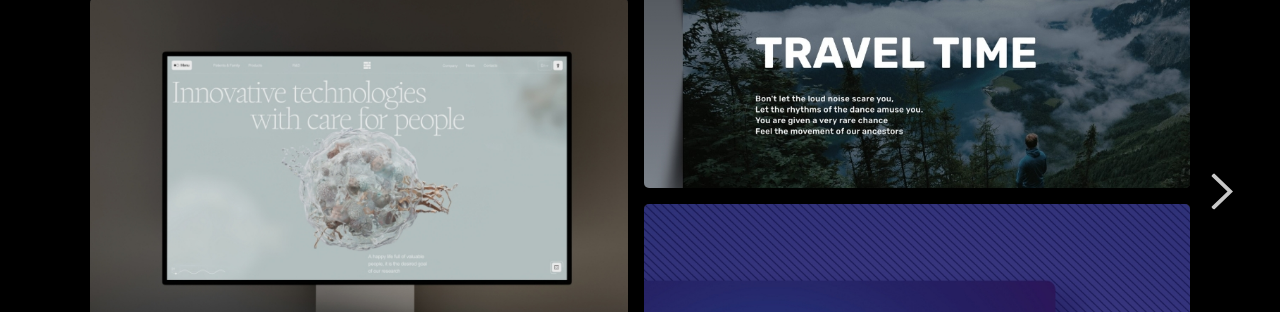
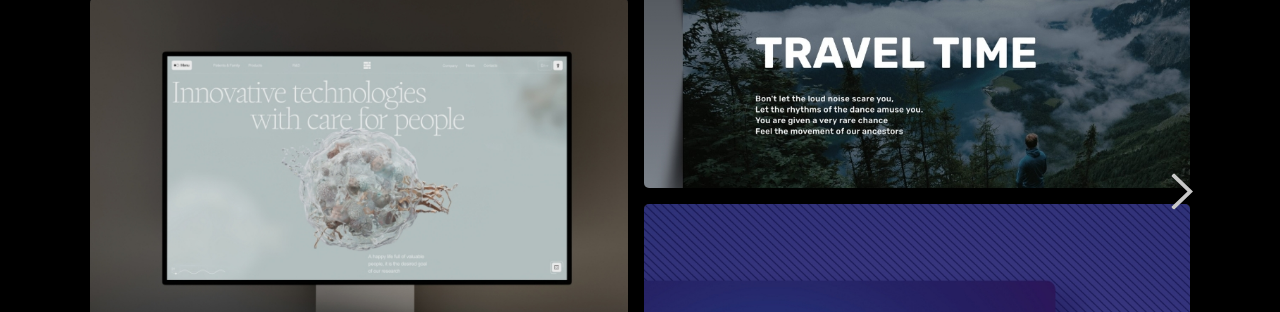
Before and after one commit to Hamza-Noah/Islam-Project, a React (Vite) app: page / in a window 1280 px wide. Shown: the part 2520-2832 px from the top of the page. Built offline with nearby package versions, Linux system fonts and the light colour scheme.

Commit message:
added a fix to the arrow in laptop screen sizes

```diff
--- a/src/components/Projects/Projects.module.css
+++ b/src/components/Projects/Projects.module.css
@@ -197,23 +197,47 @@
   background: unset;
   border: solid 2px transparent;
   outline: none;
-  height: 140px;
-  width: 140px;
   display: flex;
   justify-content: center;
   align-items: center;
   border-radius: 50%;
-  /* background-image: linear-gradient(#fc0441 50% 62% to  #fc0441 50% 52%); */
 
-  &.white{
+  @media (min-width: 575px) and (max-width: 991px) {
+    height: 80px;
+    width: 80px;
+  }
+  @media (min-width: 992px) and (max-width: 1199px) {
+    height: 110px;
+    width: 110px;
+  }
+  @media (min-width: 1200px) and (max-width: 1499px) {
+    height: 100px;
+    width: 100px;
+  }
+
+  @media (min-width: 1500px)  {
+    height: 120px;
+    width: 120px;
+  }
+
+  &.white {
     background-color: transparent;
     border: solid 2px #396c54;
-
   }
 
-  &.purple{
-  background-color: rgba(252, 4, 65, 0.35);
+  &.purple {
+    background-color: rgba(252, 4, 65, 0.35);
+  }
 
+  &.purple:hover {
+    background-color: transparent;
+    border: solid 2px #fc0441;
+  }
+
+  &.white:hover {
+    background-color: transparent;
+    background-color: rgba(57, 108, 84, 0.4);
+    border: solid 3px transparent;
   }
 
   &.right {
@@ -228,16 +252,4 @@
 
     transform: translateY(-50%) translateX(-60%) rotate(180deg);
   }
-  &.purple:hover {
-    background-color: transparent;
-    border: solid 2px #fc0441;
-  }
-
-  &.white:hover  {
-    background-color: transparent;
-    background-color: rgba(57, 108, 84, .40);
-    border: solid 3px transparent;
-
-
-  }
 }
```
